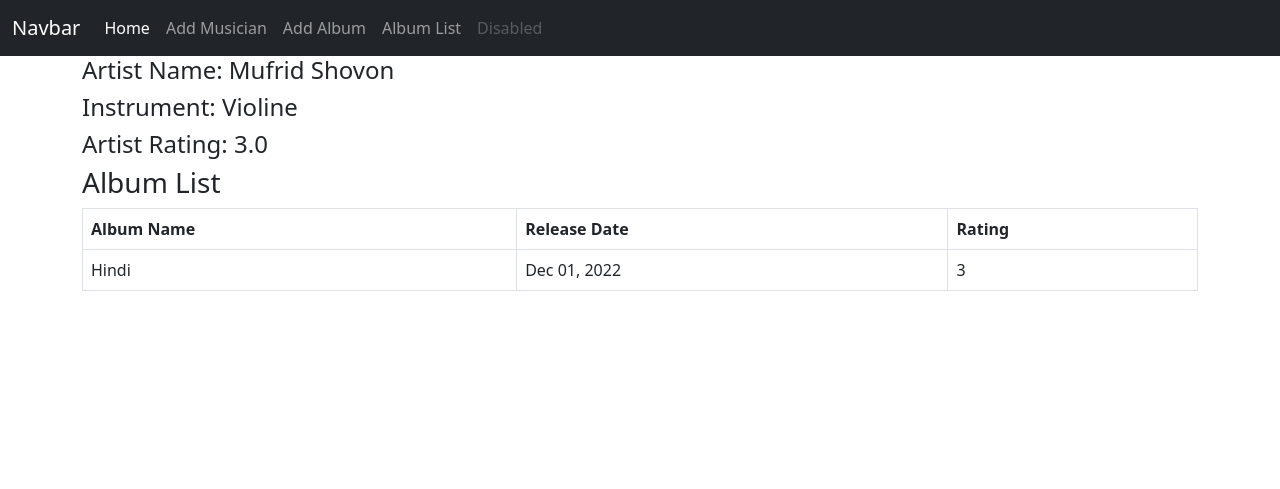
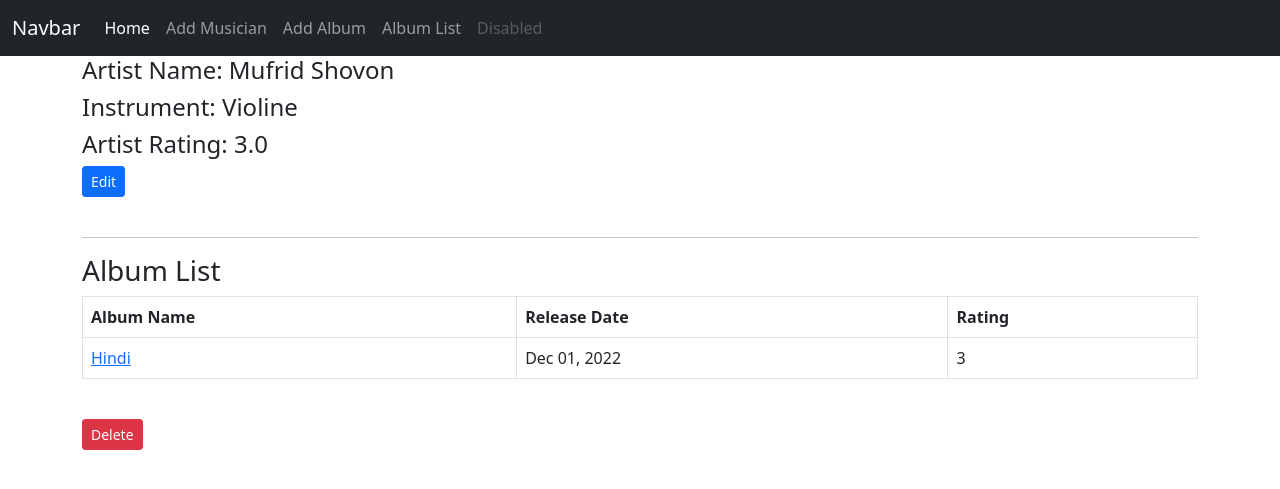
Before and after one commit to Shovon-Mufrid/newDjango, a Django app: page /album_list/1/ in a window 1280 px wide. Shown: the top 489 px of the page. Run offline with Django 4.2, Linux system fonts and the light colour scheme; data comes from the database, SQL or seed files in the repository.

Commit message:
first Work done

```diff
--- a/first_app/urls.py
+++ b/first_app/urls.py
@@ -11,6 +11,14 @@ urlpatterns = [
     path('album_list/<int:artist_id>/', views.album_list, name = 'album_list'),
     path('musician_form/', views.musician_form, name = 'musician_form'),
     path('album_form/', views.album_form, name = 'album_form'),
+    path('edit_artist/', views.edit_artist, name = 'edit_artist'),
+    path('edit_artist/<int:artist_id>/', views.edit_artist, name = 'edit_artist'),
+    path('edit_album/', views.edit_album, name = 'edit_album'),
+    path('edit_album/<int:album_id>/', views.edit_album, name = 'edit_album'),
+    path('delete_album/', views.delete_album, name='delete_album'),
+    path('delete_album/<int:album_id>/', views.delete_album, name='delete_album'),
+    path('delete_artist/', views.delete_musician, name='delete_musician'),
+    path('delete_artist/<int:artist_id>/', views.delete_musician, name='delete_musician'),
 
 
 
--- a/first_app/views.py
+++ b/first_app/views.py
@@ -38,6 +38,22 @@ def musician_form(request):
    dictionary = {'title' :'Add Musician', 'musician_form': form}
    return render(request, 'second_app/musician_form.html', context=dictionary)
 
+# EDIT MUSICIAN
+def edit_artist(request, artist_id):
+   musician_info = Musician.objects.get(pk=artist_id) #get musician form via id
+   form = forms.MusicianForm(instance=musician_info)  # it will get info all info in box #calling Form.py function
+
+   if request.method == "POST":
+      form = forms.MusicianForm(request.POST, instance=musician_info) #new information will add if posted
+
+      if form.is_valid():
+         form.save(commit = True)
+         return album_list(request,artist_id) #artist id from album_list
+
+
+   dictionary = {'edit_form':form, }
+   return render(request, 'second_app/edit_artist.html', context = dictionary)
+
 def album_form(request):
    form = forms.AlbumForm()
 
@@ -51,9 +67,36 @@ def album_form(request):
    dictionary = {'title' :'Add Album', 'album_form': form}
    return render(request, 'second_app/album_form.html', context=dictionary)
 
+# EDIT ALBUM
+def edit_album(request,album_id):
+   album_info = Album.objects.get(pk=album_id)
+   form = forms.AlbumForm(instance=album_info)
+   dictionary = {}
+   if request.method == "POST":
+      form=forms.AlbumForm(request.POST, instance=album_info)
+
+
+      if form.is_valid():
+         form.save(commit=True)
+         dictionary.update({ 'success_text':'Successfully Updated' })
+         # return album_list(request,album_id)
+
+   dictionary.update({'edit_form': form})
+   dictionary.update({'album_id': album_id}) #for delete Function only
+   return render(request, 'second_app/edit_album.html', context=dictionary)
+
+# delete
+def delete_album(request,album_id):
+   album = Album.objects.get(pk=album_id).delete()
+   dictionary = {'delete_success': 'Album Deleted Successfully'}
+   return render(request, 'second_app/delete_album.html', context=dictionary)
 
 
 
+def delete_musician(request, artist_id):
+   musician = Musician.objects.get(pk=artist_id).delete()
+   dictionary = {'delete_success':'Musician Deleted Successfully'}
+   return render(request, 'second_app/delete_album.html', context=dictionary)
 
 
 
--- a/templates/second_app/album_list.html
+++ b/templates/second_app/album_list.html
@@ -4,6 +4,9 @@
 <h4>Artist Name: {{ musician_info.first_name }} {{ musician_info.last_name }}</h4>
 <h4>Instrument: {{ musician_info.instrument }}</h4>
 <h4>Artist Rating: {{ artist_rating.num_starts__avg }}</h4>
+<a class="btn btn-primary btn-sm" href="{% url 'first_app:edit_artist' artist_id=musician_info.id %}">Edit</a>
+<br><br>
+<hr>
 <h3>Album List</h3>
 
 <table class="table table-bordered">
@@ -15,13 +18,15 @@
 
     {% for album in album_list %}
     <tr>
-        <td>{{ album.name }}</td>
+        <td><a href="{% url 'first_app:edit_album' album_id=album.id %}">{{ album.name }}</a></td>
         <td>{{ album.release_date|date:"M d, Y" }}</td>
         <td>{{ album.num_starts }}</td>
     </tr>
     {% endfor %}
 
 </table>
+<br>
 
+<a href="{% url 'first_app:delete_musician' artist_id=musician_info.id %}" class="btn btn-sm btn-danger" onclick="return confirm('Delete Musician')">Delete</a>
 
 {% endblock %}
```
Also changed, not shown: templates/second_app/delete_album.html (added, +11 -0 lines), templates/second_app/edit_album.html (added, +19 -0 lines), templates/second_app/edit_artist.html (added, +13 -0 lines).
